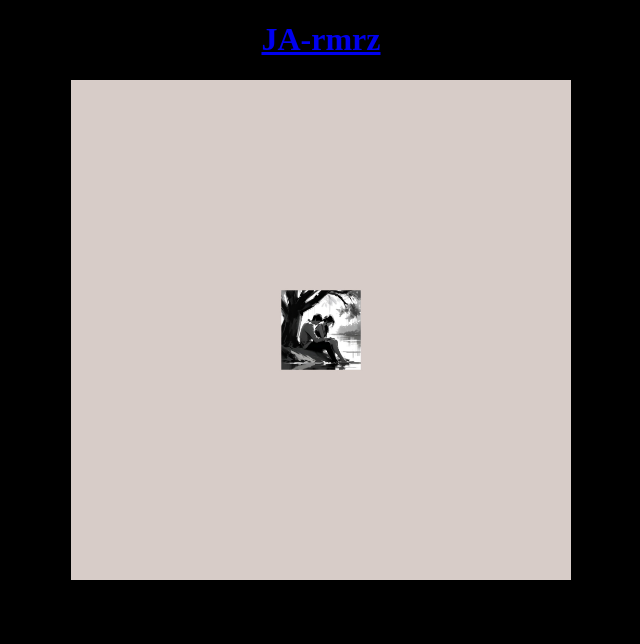
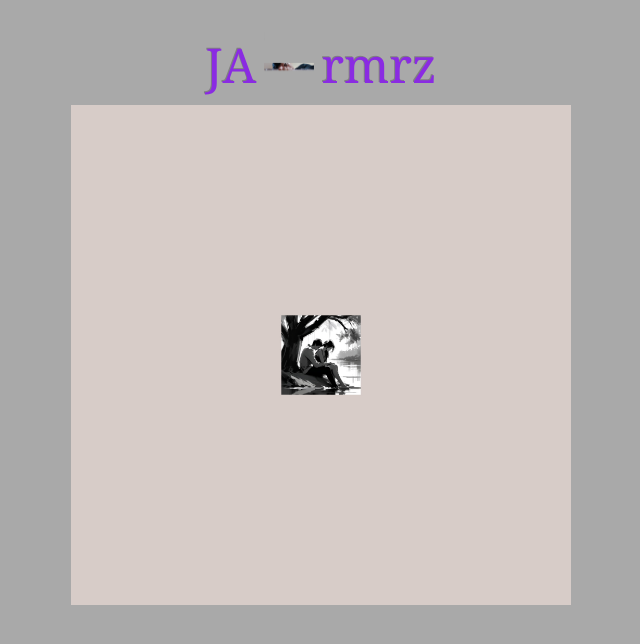
Before and after one commit to JA-rmrz/pnasb, a plain HTML site: page index.html in a window 1280 px wide. Shown: the whole page, without its empty margins (319-959 px from the left). Drawn offline with Linux system fonts and the light colour scheme.

Commit message:
Add files via upload

```diff
--- a/index.html
+++ b/index.html
@@ -5,18 +5,23 @@
         Pagod na ako sa buhay, nakakabaliw at gusto ko nalang humimlay sa tabi mo.
 </title>
 <link rel="shortcut icon" href="icon.jpg" type="image/jpg">
-<style>
-    body {background-color: black; color: violet;}
-</style>
+<link rel="stylesheet" href="v.css">
     </head>
 <body>
     <center>
-<a href="https://www.youtube.com/channel/UCQQfJA7_NM-bHJLNlek3zEw" target="_blank">
-    <h1>JA-rmrz</h1>
+<div title="view artist">
+    <a href="https://www.youtube.com/channel/UCQQfJA7_NM-bHJLNlek3zEw" style="text-decoration: none" target="_blank">
+        JA
+        <img src="ja.jpeg" alt="JA–rmrz" width="50">
+        rmrz
     </a>
+</div>
+<br>
+<div>
     <a href="https://www.youtube.com/playlist?list=PLIIWEZVzPGV2l-K9i9bIE2FH0qcGsf9d0" target="_blank">
 <img src="a.jpg" alt="Pagod na ako sa buhay, nakakabaliw at gusto ko nalang humimlay sa tabi mo." width="500">
     </a>
+</div>
     </center>
 </body>
 </html>
--- /dev/null
+++ b/v.css
@@ -0,0 +1,14 @@
+body
+{
+    background-color: darkgray;
+    margin-top: 2.5%;
+}
+a
+{
+    word-spacing: -5px;
+    line-height: .4;
+    font-family: Georgia, 'Times New Roman', Times, serif;
+    color: blueviolet;
+    text-shadow: -1px -1px gray;
+    font-size: 300%;
+}
```
Also changed, not shown: ja.jpeg (added). Lines whose indentation alone changed are shown as unchanged.
